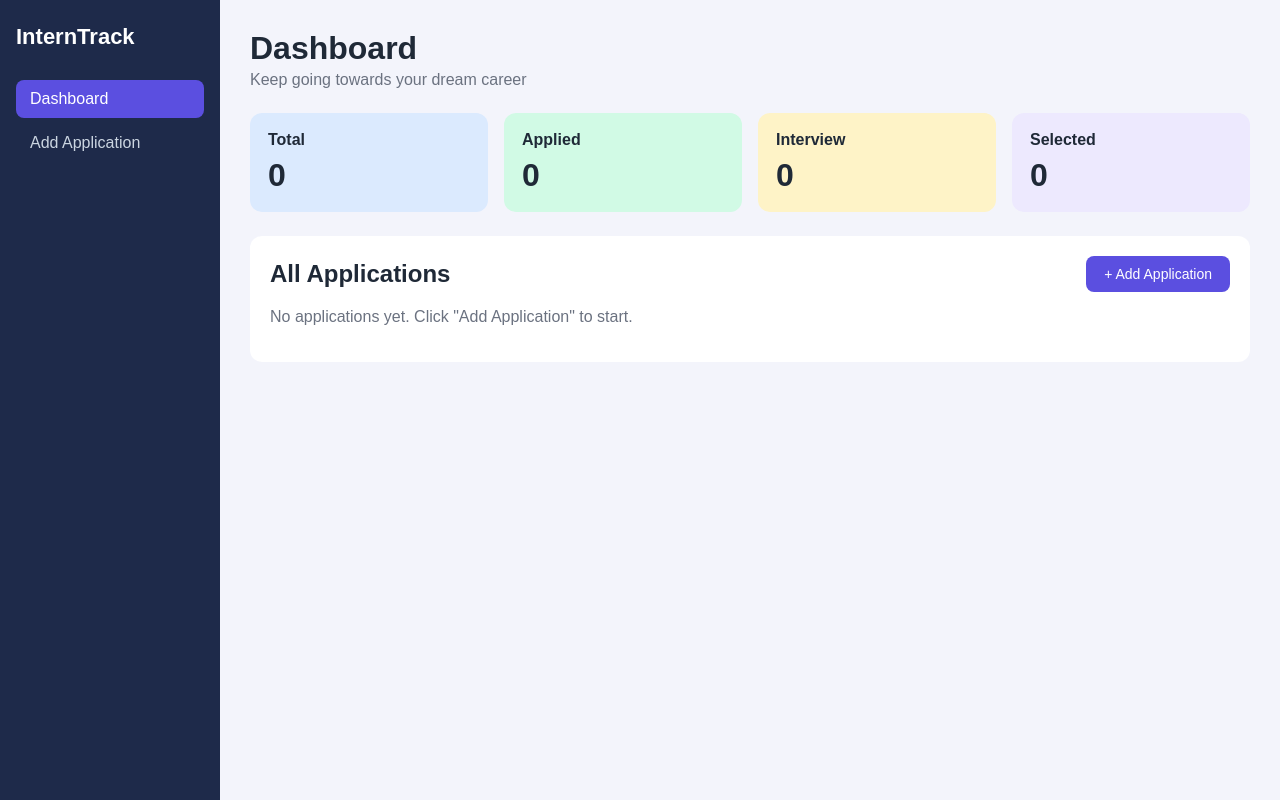
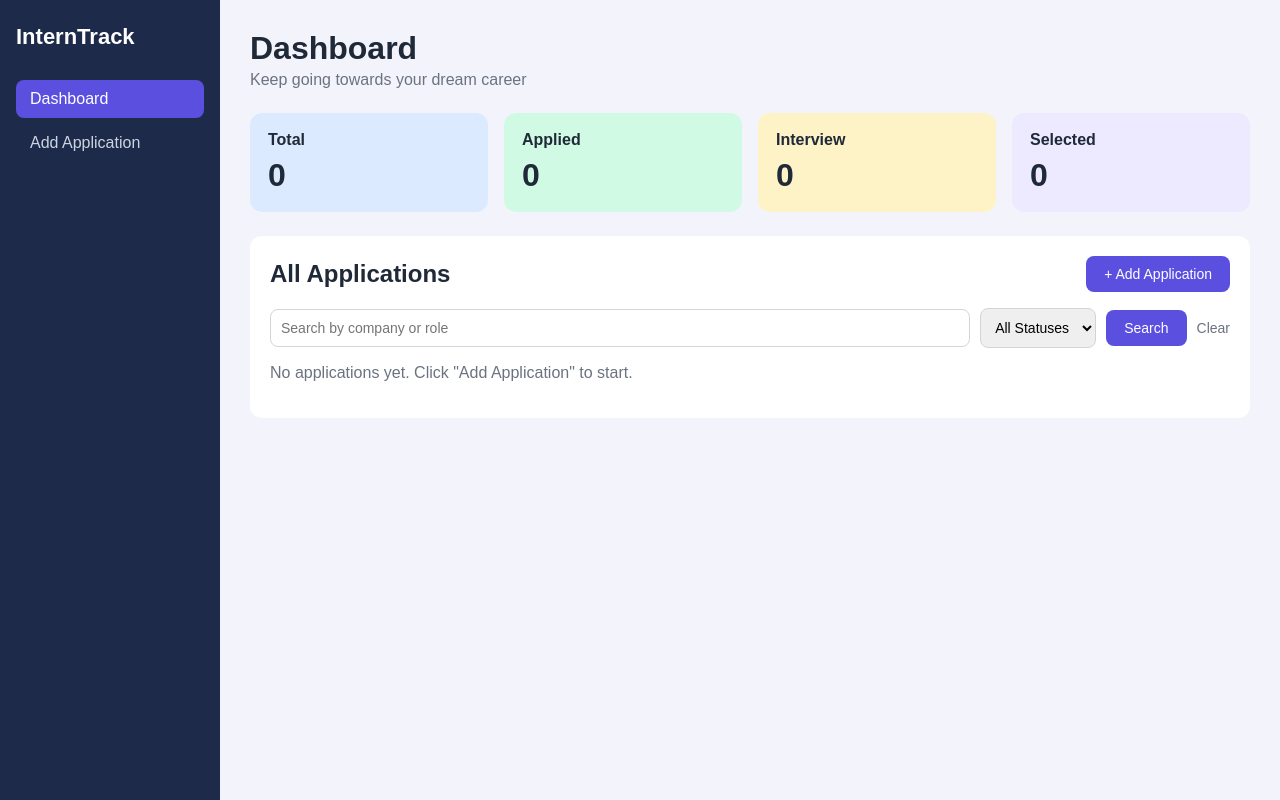
Before and after one commit to HASIN-2007/InternTrack, a Flask app: page / in a window 1280 px wide. Run offline with Flask 3, Linux system fonts and the light colour scheme; data that the repository does not hold is empty.

Commit message:
Add search and status filter

```diff
--- a/app.py
+++ b/app.py
@@ -27,12 +27,26 @@ def init_db():
 
 @app.route("/")
 def home():
+    search = request.args.get("search", "").strip()
+    status = request.args.get("status", "")
+
     conn = sqlite3.connect("database.db")
     conn.row_factory = sqlite3.Row
 
-    applications = conn.execute(
-        "SELECT * FROM applications ORDER BY id DESC"
-    ).fetchall()
+    query = "SELECT * FROM applications WHERE 1=1"
+    params = []
+
+    if search != "":
+        query += " AND (company_name LIKE ? OR job_role LIKE ?)"
+        params.append("%" + search + "%")
+        params.append("%" + search + "%")
+
+    if status != "":
+        query += " AND application_status = ?"
+        params.append(status)
+
+    query += " ORDER BY id DESC"
+    applications = conn.execute(query, params).fetchall()
 
     total = conn.execute(
         "SELECT COUNT(*) FROM applications"
@@ -58,6 +72,8 @@ def home():
         applied=applied,
         interview=interview,
         selected=selected,
+        search=search,
+        status=status,
     )
 
 
--- a/static/style.css
+++ b/static/style.css
@@ -234,3 +234,26 @@ input, select, textarea {
         grid-template-columns: 1fr;
     }
 }
+/* Search and filter */
+.filter-form {
+    display: flex;
+    gap: 10px;
+    align-items: center;
+    margin-bottom: 16px;
+    flex-wrap: wrap;
+}
+
+.filter-form input[type="text"] {
+    flex: 1;
+    min-width: 200px;
+}
+
+.btn-clear {
+    color: #6b7280;
+    text-decoration: none;
+    font-size: 14px;
+}
+
+.btn-clear:hover {
+    color: #1f2937;
+}
--- a/templates/index.html
+++ b/templates/index.html
@@ -30,6 +30,19 @@
         <h2>All Applications</h2>
         <a class="btn" href="/add">+ Add Application</a>
     </div>
+
+    <form class="filter-form" method="GET" action="/">
+        <input type="text" name="search" placeholder="Search by company or role"
+               value="{{ search }}">
+        <select name="status">
+            <option value="">All Statuses</option>
+            {% for s in ["Applied", "Shortlisted", "Interview", "Selected", "Rejected"] %}
+            <option value="{{ s }}" {% if status == s %}selected{% endif %}>{{ s }}</option>
+            {% endfor %}
+        </select>
+        <button class="btn" type="submit">Search</button>
+        <a class="btn-clear" href="/">Clear</a>
+    </form>
 
     {% if applications %}
     <div class="table-wrap">
@@ -66,6 +79,8 @@
             {% endfor %}
         </table>
     </div>
+    {% elif search or status %}
+    <p class="empty">No applications match your search.</p>
     {% else %}
     <p class="empty">No applications yet. Click "Add Application" to start.</p>
     {% endif %}
```
